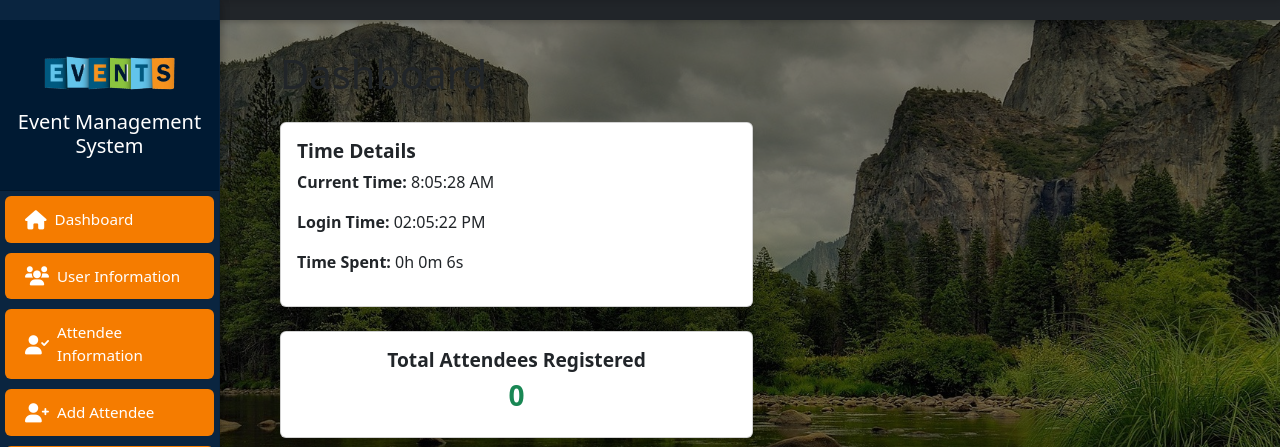
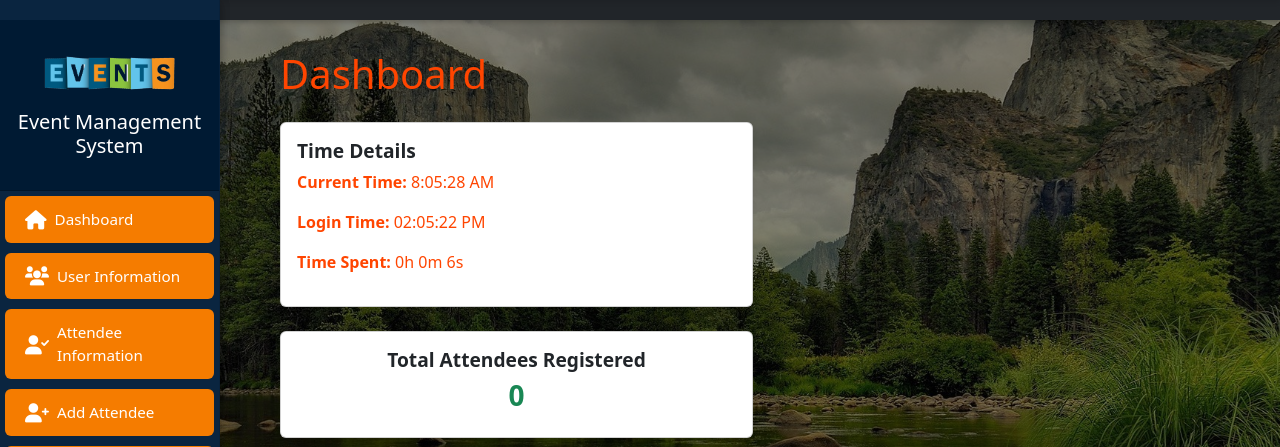
Before and after one commit to 10HoneyBee01/EMS-Event-Management-System, a PHP site: page /admin/admin_dashboard.php in a window 1280 px wide. Shown: the part 60-507 px from the top of the page. Run offline with PHP 8.4, Linux system fonts and the light colour scheme; the visitor is signed in with stand-in values (Sample User, id 1); data that the repository does not hold is empty.

Commit message:
Initial commit

```diff
--- a/admin/admin_dashboard.php
+++ b/admin/admin_dashboard.php
@@ -180,6 +180,13 @@ if ($conn->error) {
         z-index: 2;
         /* Ensure content appears on top of overlay */
         position: relative;
+    }
+
+    /* Text color and contrast in main content */
+    .content h1,
+    .content p {
+        color: orangered;
+        /* White text for better contrast */
     }
 
     .card {
```
Also changed, not shown: uploads/images/admin_dashboard1.png (added), uploads/images/admin_dashboard2.png (added), uploads/images/downloadcsv.png (added), uploads/images/events.png (added), uploads/images/login.png (added), uploads/images/register.png (added). Lines whose indentation alone changed are shown as unchanged.
